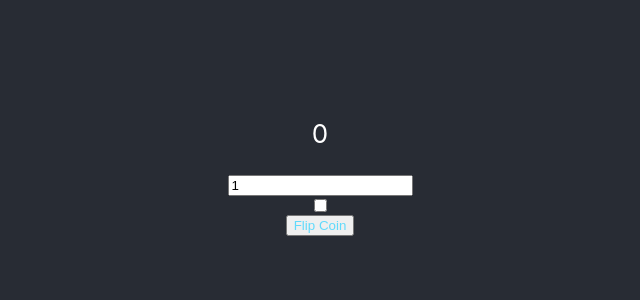
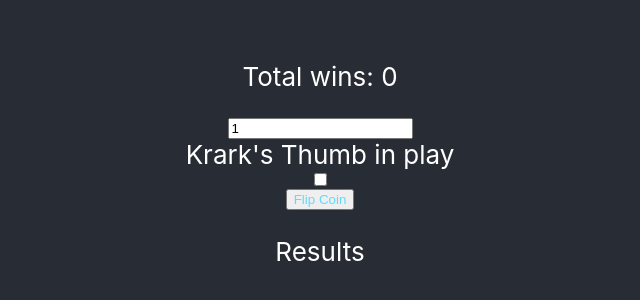
Before and after one commit to brentcklein/mtg-coinflip-generator, a React (Create React App) app: page / in a window 1280 px wide. Shown: the part 236-536 px from the top of the page, without its empty margins (320-960 px from the left). Built offline with nearby package versions, Linux system fonts and the light colour scheme.

Commit message:
Added labels

```diff
--- a/src/App.tsx
+++ b/src/App.tsx
@@ -37,14 +37,16 @@
     <div className="App">
       <header className="App-header">
         <p>
-          {flipResult}
+          Total wins: {flipResult}
         </p>
+        <label htmlFor="numberOfCoins"></label>
         <input
           type="number"
           name="numberOfCoins"
           id="numberOfCoins"
           value={numberOfCoins}
           onChange={handleNumberChange} />
+        <label htmlFor="haveThumb">Krark's Thumb in play</label>
         <input
           type="checkbox"
           name="haveThumb"
@@ -56,6 +58,7 @@
         >
           Flip Coin{(numberOfCoins > 1) && (<span>s</span>)}
         </button>
+        <p>Results</p>
         {results}
       </header>
     </div>
```
